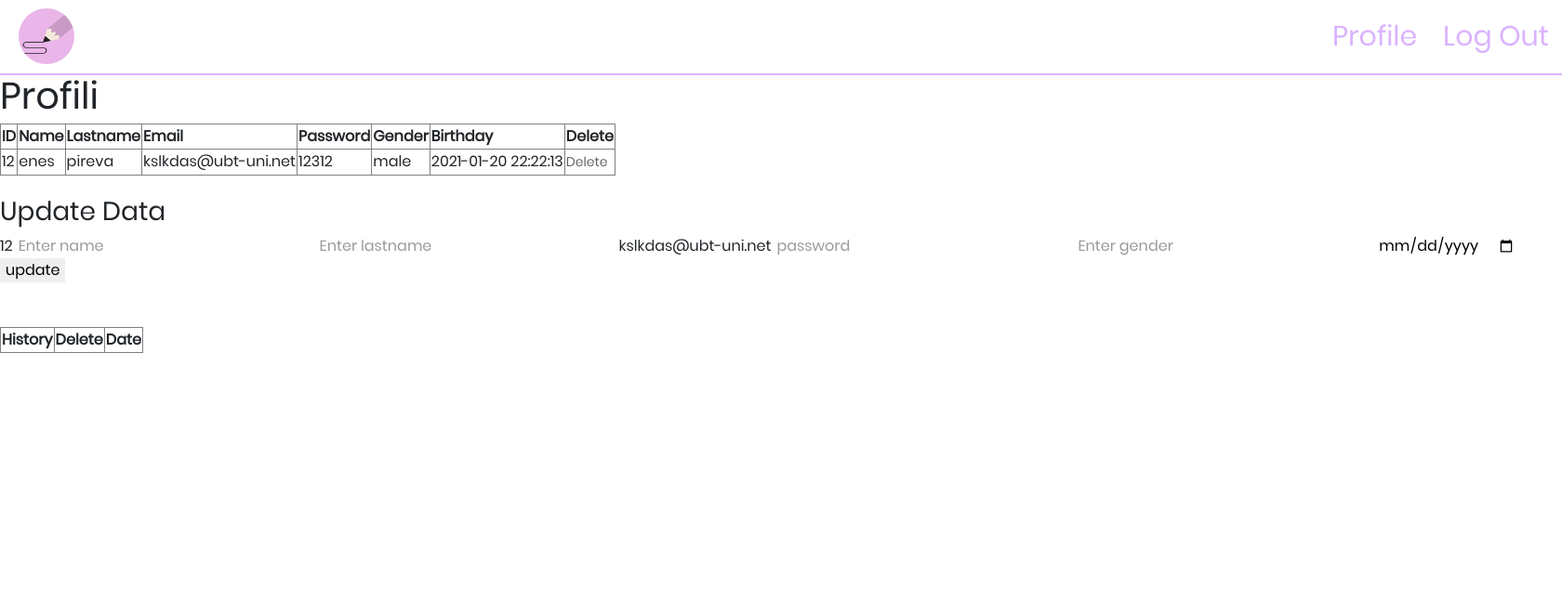
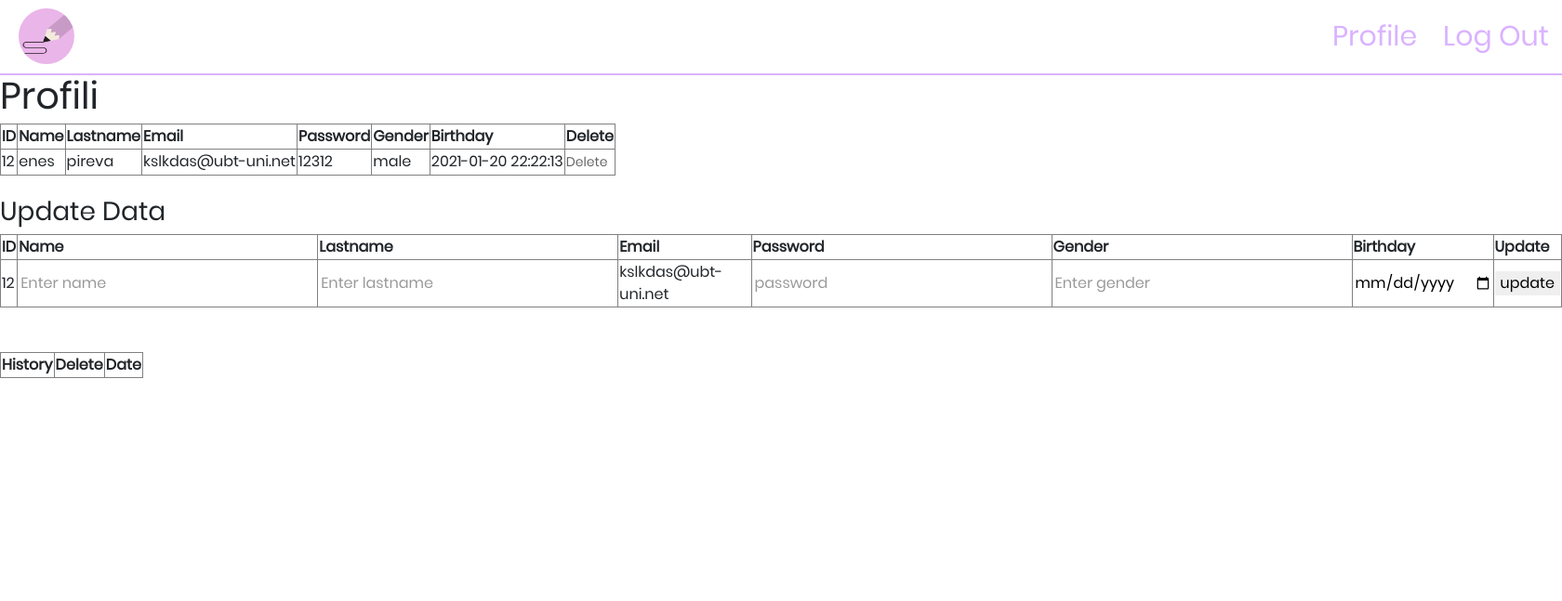
Before and after one commit to Enes9999/Online-Automatic-Text-Summarization, a PHP site: page /profile.php in a window 1680 px wide. Shown: the top 647 px of the page at 93% size. Run offline with PHP 8.4, Linux system fonts and the light colour scheme; a user stored in the database is signed in; data comes from the database, SQL or seed files in the repository; data that the repository does not hold is empty.

Commit message:
finalja pa ndarje tklasave

```diff
--- a/GUI/nav.php
+++ b/GUI/nav.php
@@ -5,12 +5,16 @@ require_once "../UserData/UserDetails/Account.php";
 
 <div class="topnav" id="myTopnav">
 
-    <?php if(Auth::isLoggedIn()): ?>
-    <a href="logout.php"class="active"> Log Out </a>
-    <a href="profile.php"class="active"> Profile </a>
-    <?php else: ?>
-    <a href="login.php" class="active"> Log In </a>
+    <!--composition pattern - design paterni-->
+
+    <?php if (Auth::isLoggedIn()) : ?>
+        <a href="logout.php" class="active"> Log Out </a>
+        <a href="profile.php" class="active"> Profile </a>
+    <?php else : ?>
+        <a href="login.php" class="active"> Log In </a>
     <?php endif; ?>
+    <!--composition pattern - design paterni-->
+
 
     <a href="index.php"> <img src="images/pencil.png" width="60" height="60" style="border-radius: 50%; margin: 9px; margin-left: 20px;"></a>
 </div>
--- a/GUI/profile.php
+++ b/GUI/profile.php
@@ -69,16 +69,30 @@ $results = current($db->find($sql));
 <h3>Update Data</h3>
 
 <form action="profile.php?action=edit&id=<?php echo $results['id']; ?>" method="POST" type="text">
+    <table border='1'>
+        <tr>
+            <th>ID</th>
+            <th>Name</th>
+            <th>Lastname</th>
+            <th>Email</th>
+            <th>Password</th>
+            <th>Gender</th>
+            <th>Birthday</th>
+            <th>Update</th>
 
-    <?php echo $results['id']; ?>
-    <input type="text" name="name" value="" placeholder="Enter name">
-    <input type="text" name="lastname" value="" placeholder="Enter lastname">
-    <?php echo $results['email']; ?>
-    <input type="password" name="password" placeholder="password" data-validate="Password is required">
-    <input type="text" name="gender" value="" placeholder="Enter gender">
-    <input type="date" name="birthdate" value="" placeholder="Enter birthdate">
-    <input type="submit" name="update" value="update">
+        </tr>
+        <tr>
 
+            <td><?php echo $results['id']; ?></td>
+            <td><input type="text" name="name" value="" placeholder="Enter name"></td>
+            <td><input type="text" name="lastname" value="" placeholder="Enter lastname"></td>
+            <td><?php echo $results['email']; ?></td>
+            <td><input type="password" name="password" placeholder="password" data-validate="Password is required"></td>
+            <td><input type="text" name="gender" value="" placeholder="Enter gender"></td>
+            <td><input type="date" name="birthdate" value="" placeholder="Enter birthdate"></td>
+            <td><input type="submit" name="update" value="update"></td>
+        </tr>
+    </table>
 </form>
 <br>
 <br>
```
Also changed, not shown: GUI/index.php (+10 -3 lines).
